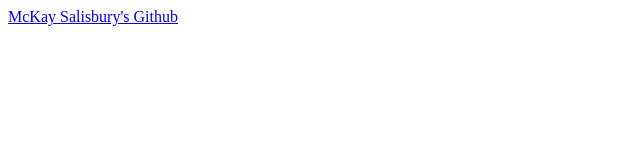
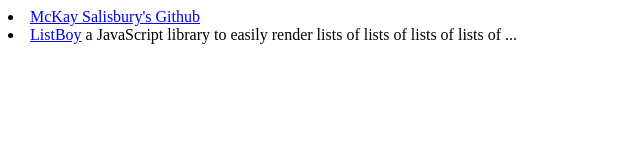
Before and after one commit to mckaysalisbury/mckaysalisbury.github.io, a plain HTML site: page index.html in a window 1280 px wide. Shown: the whole page, without its empty margins (0-640 px from the left). Drawn offline with Linux system fonts and the light colour scheme.

Commit message:
Update index.html

```diff
--- a/index.html
+++ b/index.html
@@ -1,11 +1,11 @@
 <html>
 <head>
 <title>
-Github home
+McKay's Github Home
 </title>
 <body>
-<p>
-<a href="http://github.com/mckaysalisbury/">McKay Salisbury's Github</a>
+  <li><a href="http://github.com/mckaysalisbury/">McKay Salisbury's Github</a></li>
+  <li><a href="/ListBoy">ListBoy</a> a JavaScript library to easily render lists of lists of lists of lists of ...</li>
 </p>
 </body>
 </html>
```
